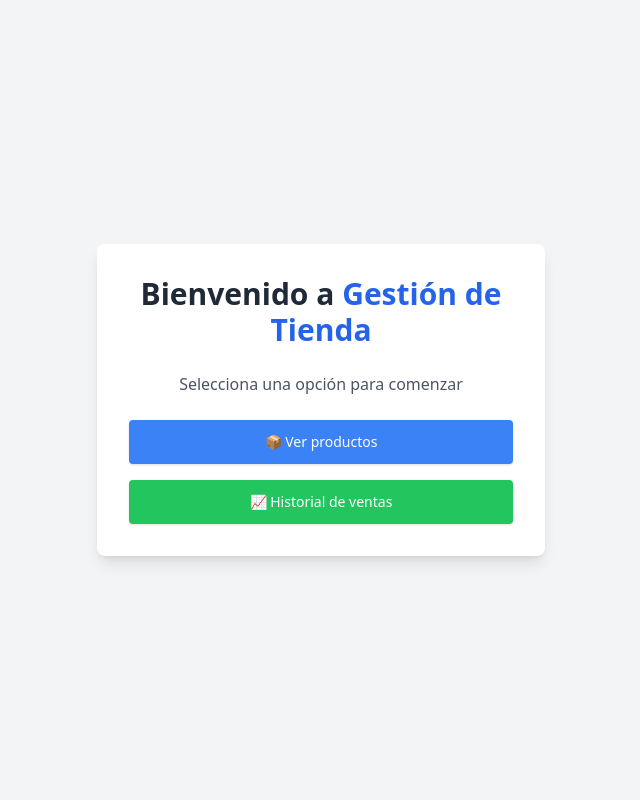
After one commit to SantiiagoSanchez/Despensa, a FastAPI app: template templates/index.html in a window 1280 px wide. The commit adds this page. Shown: the whole page, without its empty margins (319-959 px from the left). Run offline with FastAPI, Linux system fonts and the light colour scheme; the template is opened without the code that fills it, so the values that code supplies are empty; some libraries are stand-ins or nearby versions.

Commit message:
Filtros en las ventas y pagina inicio

```diff
--- a/main.py
+++ b/main.py
@@ -1,3 +1,4 @@
+from typing import Optional
 from fastapi import FastAPI, Request, Form, HTTPException, status
 from bson import ObjectId
 from routers import productos
@@ -17,6 +18,13 @@ app = FastAPI()
 
 # 1. Configurar templates
 templates = Jinja2Templates(directory="templates")
+
+# Pagina inicio
+@app.get("/")
+def inicio(request: Request):
+    return templates.TemplateResponse(
+        "index.html", {"request": request}
+    )
 
 # 2. CRUD DE PRODUCTOS
 @app.get("/productos/lista")
@@ -140,13 +148,43 @@ def crear_venta(
 
     return RedirectResponse(url="/productos/lista", status_code=303)
 
+from fastapi import Query
+
 @app.get("/historial/ventas")
-def lista_ventas(request: Request):
-    ventas = list(db.ventas.find())
+def lista_ventas(
+    request: Request,
+    mes: Optional[str] = Query(None),
+    anio: Optional[str] = Query(None)
+):
+    filtro = {}
+
+    try:
+        if mes and anio:
+            mes_int = int(mes)
+            anio_int = int(anio)
+
+            fecha_inicio = datetime(anio_int, mes_int, 1)
+            if mes_int == 12:
+                fecha_fin = datetime(anio_int + 1, 1, 1)
+            else:
+                fecha_fin = datetime(anio_int, mes_int + 1, 1)
+
+            filtro["fecha"] = {"$gte": fecha_inicio, "$lt": fecha_fin}
+    except ValueError:
+        pass  # Si mes o año no son válidos, simplemente no se filtra por fecha
+
+    ventas = list(db.ventas.find(filtro))
+
     for venta in ventas:
         venta["_id"] = str(venta["_id"])
         venta["id"] = venta["_id"]
+
     return templates.TemplateResponse(
         "venta/lista.html",
-        {"request": request, "ventas": ventas}
+        {
+            "request": request,
+            "ventas": ventas,
+            "mes": int(mes) if mes and mes.isdigit() else None,
+            "anio": int(anio) if anio and anio.isdigit() else None
+        }
     )
--- /dev/null
+++ b/templates/index.html
@@ -0,0 +1,28 @@
+<!DOCTYPE html>
+<html lang="es">
+<head>
+    <meta charset="UTF-8">
+    <title>Inicio | Gestión de Tienda</title>
+    <script src="https://cdn.tailwindcss.com"></script>
+</head>
+<body class="bg-gray-100 text-gray-800 min-h-screen flex items-center justify-center">
+
+    <div class="max-w-md w-full bg-white shadow-lg rounded-lg p-8 text-center space-y-6">
+        <h1 class="text-3xl font-bold text-gray-800">Bienvenido a <span class="text-blue-600">Gestión de Tienda</span></h1>
+        <p class="text-gray-600">Selecciona una opción para comenzar</p>
+
+        <div class="flex flex-col space-y-4">
+            <a href="/productos/lista"
+               class="flex items-center justify-center gap-2 bg-blue-500 hover:bg-blue-600 text-white text-sm font-medium px-4 py-3 rounded shadow transition duration-200 ease-in-out hover:scale-105">
+                📦 Ver productos
+            </a>
+
+            <a href="/historial/ventas"
+               class="flex items-center justify-center gap-2 bg-green-500 hover:bg-green-600 text-white text-sm font-medium px-4 py-3 rounded shadow transition duration-200 ease-in-out hover:scale-105">
+                📈 Historial de ventas
+            </a>
+        </div>
+    </div>
+
+</body>
+</html>
```
Also changed, not shown: templates/venta/lista.html (+23 -0 lines).
